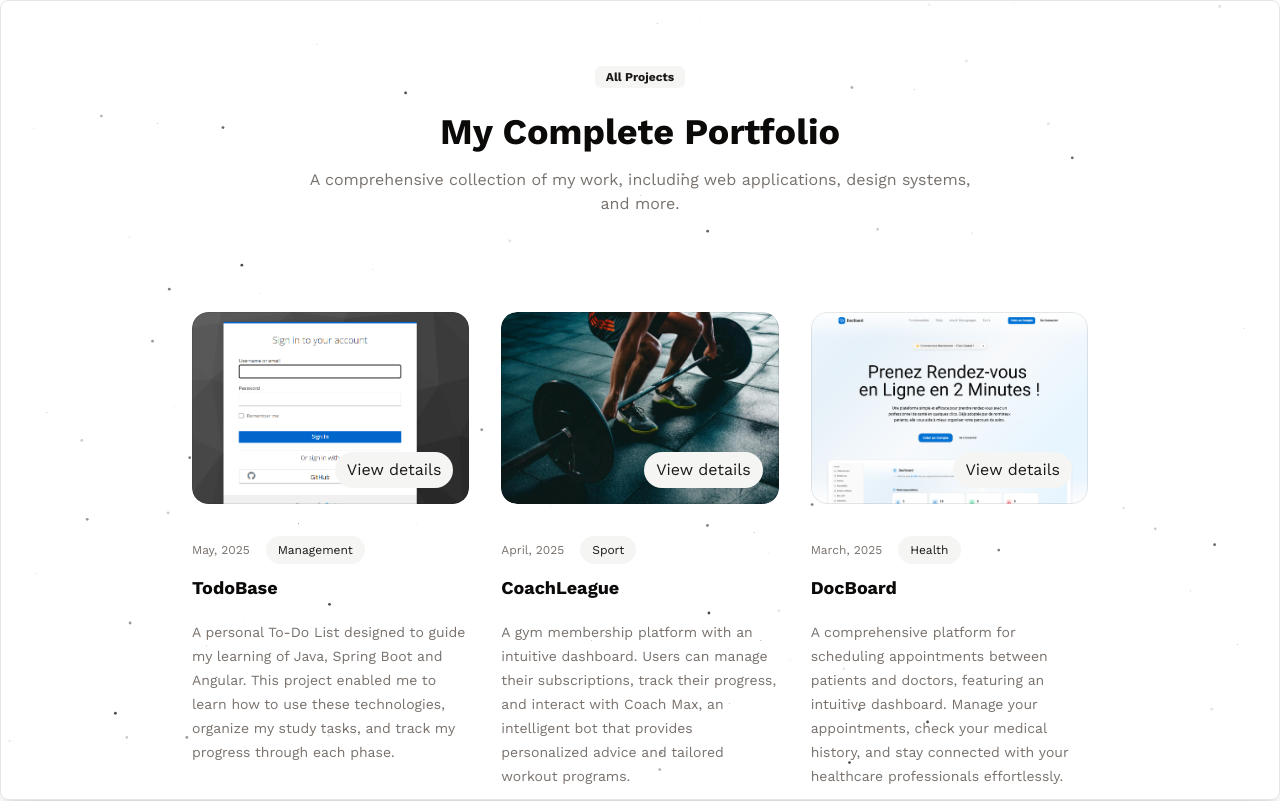
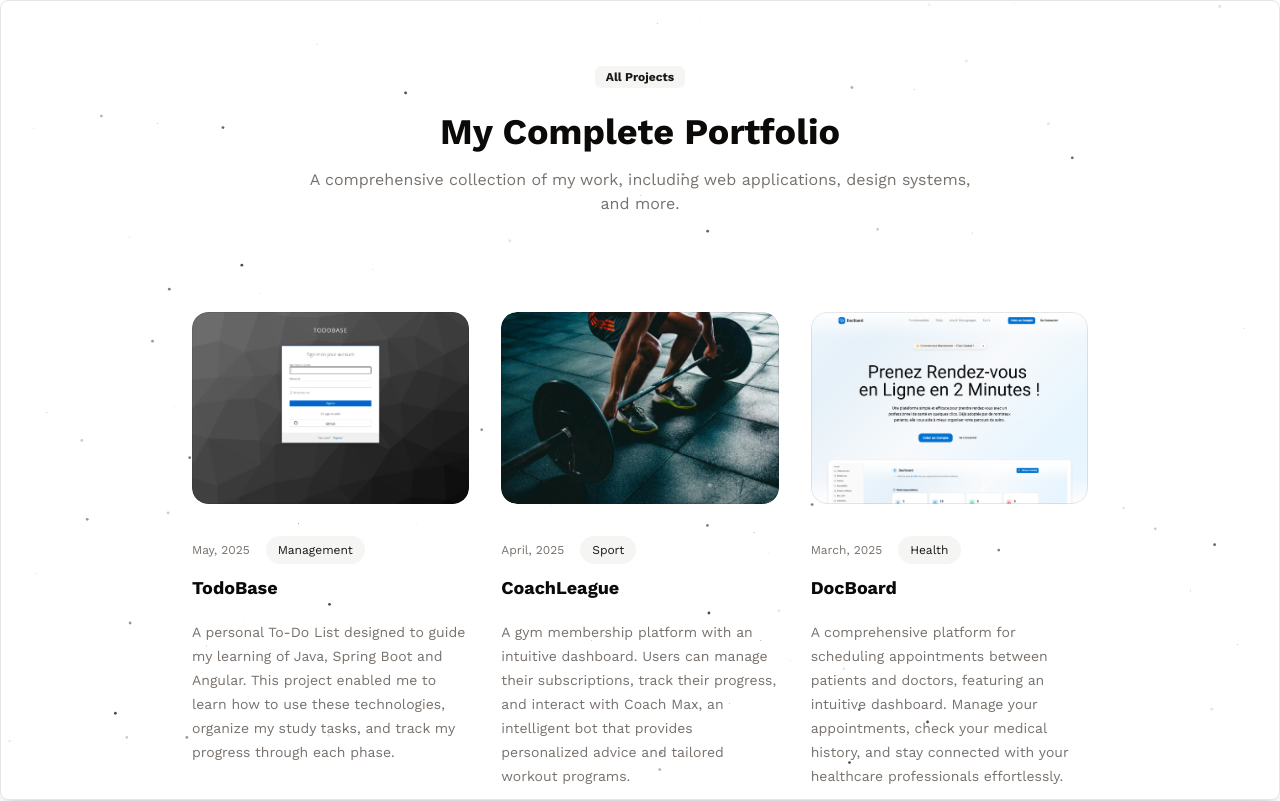
Before and after one commit to NhatHONGUYEN/myfinalportfolio, a Next.js app: page /en/all-projects in a window 1280 px wide. Shown: the top 801 px of the page. Built offline with nearby package versions, Linux system fonts and the light colour scheme.

Commit message:
🔗 Mise à jour des liens dans les pages AllProjects et Project pour utiliser l'ID du projet dans l'URL. Suppression de l'ancien lien et du bouton "Voir détails" pour simplifier l'interface. Modification des textes dans les fichiers de traduction pour refléter les changements.

```diff
--- a/app/[locale]/all-projects/page.tsx
+++ b/app/[locale]/all-projects/page.tsx
@@ -34,9 +34,7 @@ export default function AllProjects() {
               className="flex flex-col items-start justify-between relative group"
             >
               <Link
-                href={project.href}
-                target="_blank"
-                rel="noopener noreferrer"
+                href={`/${locale}/project/${project.id}`}
                 className="absolute inset-0 z-10"
               >
                 <span className="sr-only">{project.title}</span>
@@ -51,15 +49,6 @@ export default function AllProjects() {
                   priority
                 />
                 <div className="absolute inset-0 rounded-2xl ring-1 ring-primary/10 ring-inset" />
-                <div className="absolute bottom-4 right-4">
-                  <Link
-                    href={`/${locale}/project/${project.id}`}
-                    className="relative z-20 inline-flex items-center justify-center rounded-full bg-secondary px-3 py-1.5 font-medium text-primary hover:bg-secondary-foreground hover:text-secondary transition-colors"
-                    onClick={(e) => e.stopPropagation()}
-                  >
-                    {locale === 'fr' ? 'Voir détails' : 'View details'}
-                  </Link>
-                </div>
               </div>
               <div className="max-w-xl h-full">
                 <div className="mt-8 flex items-center gap-x-4 text-xs">
--- a/app/[locale]/project/[id]/page.tsx
+++ b/app/[locale]/project/[id]/page.tsx
@@ -6,25 +6,18 @@ import Image from 'next/image';
 import { ArrowLeft, ExternalLink } from 'lucide-react';
 import { useTranslations } from 'next-intl';
 import { Badge } from '@/components/ui/badge';
-import { notFound } from 'next/navigation';
+import { notFound, useParams } from 'next/navigation';
 import { ButtonLink } from '@/components/ui/button-link';
 
-type ProjectPageProps = {
-  params: {
-    id: string;
-    locale: string;
-  };
-};
-
-export default function ProjectPage({ params }: ProjectPageProps) {
-  const projectId = parseInt(params.id);
-  const t = useTranslations('project');
+export default function ProjectPage() {
+  const params = useParams();
+  const projectId = parseInt(params.id as string);
   const locale = params.locale as 'fr' | 'en';
 
-  // Trouver le projet avec l'ID correspondant
+  const t = useTranslations('project');
+
   const project = projects.find((p) => p.id === projectId);
 
-  // Si le projet n'existe pas, afficher une page 404
   if (!project) {
     notFound();
   }
--- a/messages/en.json
+++ b/messages/en.json
@@ -21,7 +21,7 @@
     "badge": "My Work",
     "title": "Discover My Projects",
     "description": "A selection of my web projects, demonstrating my skills in developing modern and high-performance applications.",
-    "viewMore": "See my latest project"
+    "viewMore": "See all my projects"
   },
   "allProjects": {
     "badge": "All Projects",
--- a/messages/fr.json
+++ b/messages/fr.json
@@ -21,7 +21,7 @@
     "badge": "Mes Réalisations",
     "title": "Découvrez Mes Projets",
     "description": "Une sélection de mes projets web, démontrant mes compétences en développement d'applications modernes et performantes.",
-    "viewMore": "Voir mon dernier projet"
+    "viewMore": "Voir tous mes projets"
   },
   "allProjects": {
     "badge": "Tous les Projets",
```
Also changed, not shown: public/images/projects/ToDoBase.png.
